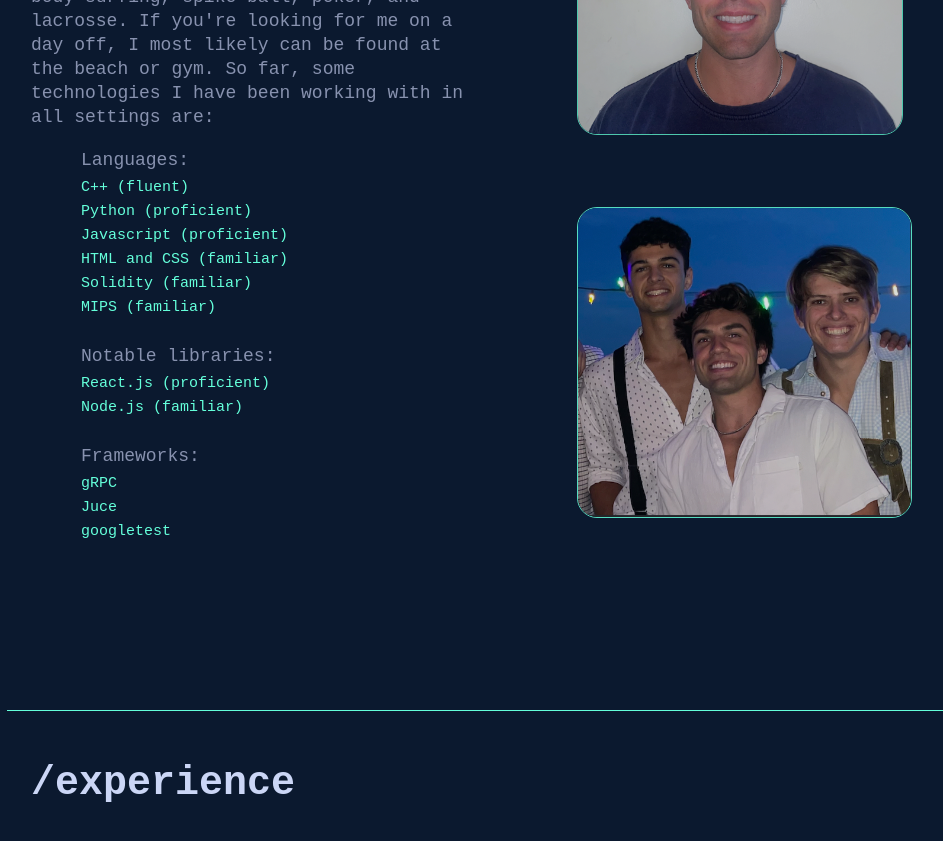
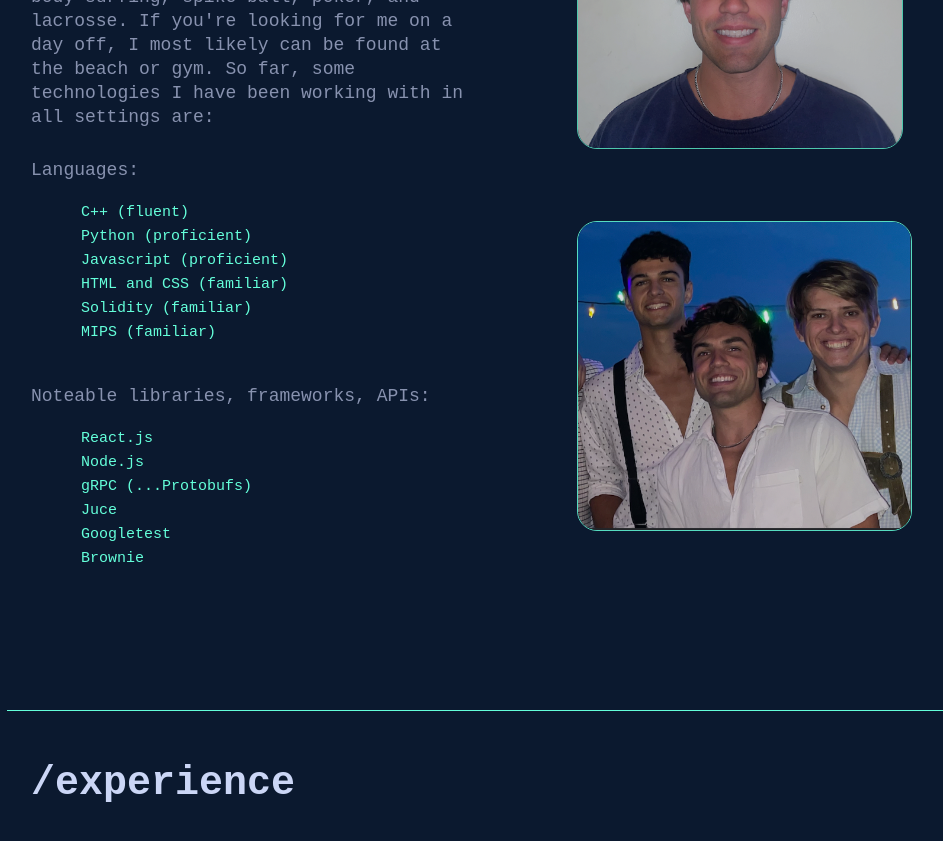
Before and after one commit to briggsrr/My-Website, a React (Create React App) app: page / in a window 1280 px wide. Shown: the part 1300-2141 px from the top of the page, without its empty margins (133-1076 px from the left). Built offline with nearby package versions, Linux system fonts and the light colour scheme.

Commit message:
Revised about-me section

```diff
--- a/src/components/AboutSection/AboutElements.js
+++ b/src/components/AboutSection/AboutElements.js
@@ -20,8 +20,12 @@ export const AboutWrapper = styled.div`
     // justify-content: center;
     border-top: .5px solid #64ffda;
 
+    @media screen and (max-width: 600px) {
+        height: 1000px;
+    }
+
     @media screen and (max-width: 400px) {
-        height: 1000px;
+        height: 1200px;
     }
 
 
--- a/src/components/AboutSection/index.js
+++ b/src/components/AboutSection/index.js
@@ -37,8 +37,9 @@ const AboutSection = () => {
                          I have been working with in all
                          settings are:
                          </Description>
+                         <br></br>
+                         <Description>Languages:</Description>
                          <List>
-                         <Description>Languages:</Description>
                            C++ (fluent) <br></br>
                            Python (proficient) <br></br>
                            Javascript (proficient) <br></br>
@@ -47,15 +48,17 @@ const AboutSection = () => {
                            MIPS (familiar) <br></br>
 
                            <br></br>
-                           <Description>Notable libraries:</Description>
-                           React.js (proficient) <br></br>
-                           Node.js (familiar) <br></br>
+                        </List>
 
-                           <br></br>
-                           <Description>Frameworks:</Description>
-                           gRPC <br></br>
+                           <Description>Noteable libraries, frameworks, APIs:</Description>
+                        <List>
+                           React.js <br></br>
+                           Node.js <br></br>
+
+                           gRPC (...Protobufs) <br></br>
                            Juce <br></br>
-                           googletest <br></br>
+                           Googletest <br></br>
+                           Brownie <br></br>
 
                          </List>
 
--- a/src/components/CreationSection/index.js
+++ b/src/components/CreationSection/index.js
@@ -130,6 +130,7 @@ const CreationSection = () => {
                 </ProjectCard>
                 </MyLink>
 
+
             </ProjectWrapper>
         </CreationWrapper>
     </CreationContainer>
```
